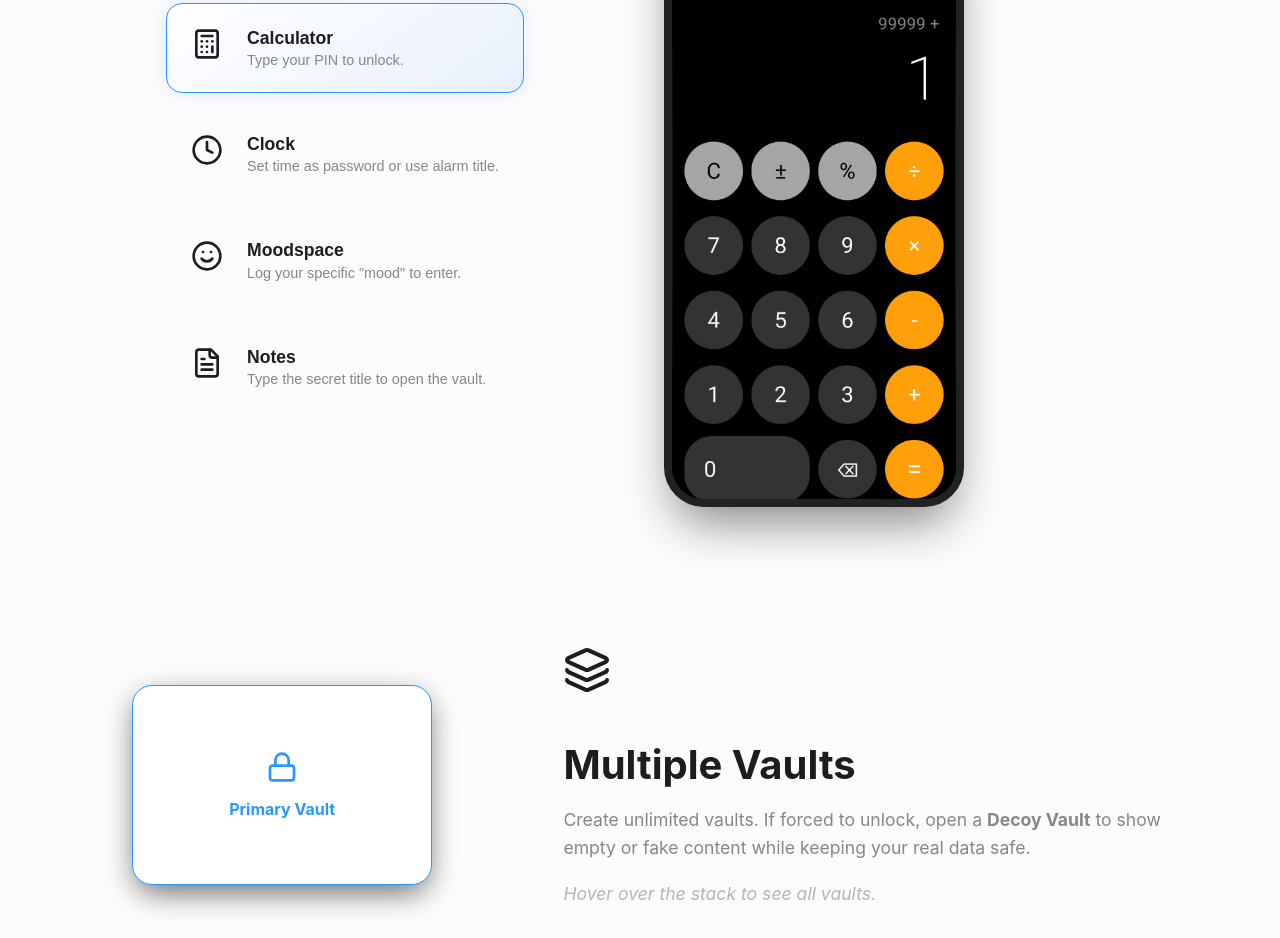
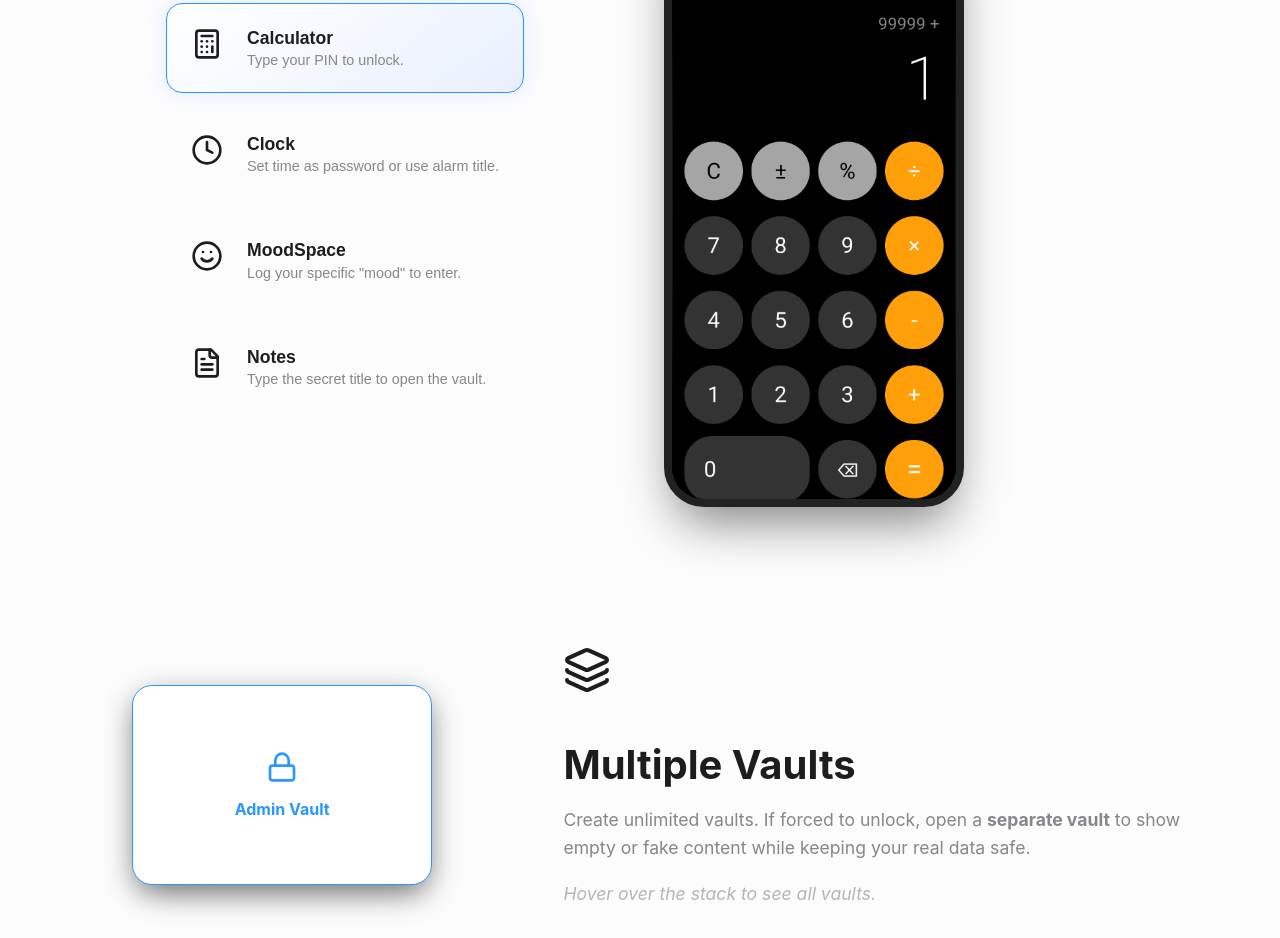
Before and after one commit to chaosmos-studio/securevault, an Astro site in the folder website/: page / in a window 1280 px wide. Shown: the part 1106-2044 px from the top of the page. Built offline with nearby package versions, Linux system fonts and the light colour scheme; Astro itself is replaced by a stand-in of ours.

Commit message:
fixed: #9

```diff
--- a/website/src/pages/index.astro
+++ b/website/src/pages/index.astro
@@ -106,7 +106,7 @@ import {
               <button class="disguise-btn" data-target="mood">
                 <div class="d-icon"><Smile size={32} /></div>
                 <div class="d-info">
-                  <h3>Moodspace</h3>
+                  <h3>MoodSpace</h3>
                   <p>Log your specific "mood" to enter.</p>
                 </div>
               </button>
@@ -143,11 +143,11 @@ import {
         <div class="content-wrapper grid-2-imbalanced-left">
           <div class="feature-visual">
             <div class="vault-stack hover-trigger">
-              <div class="vault-card v3">Isolatated Vault</div>
-              <div class="vault-card v2">Decoy Vault</div>
+              <div class="vault-card v3">Family Vault</div>
+              <div class="vault-card v2">Work Vault</div>
               <div class="vault-card v1 glow-card">
                 <div class="lock-icon"><Lock size={32} /></div>
-                <span>Primary Vault</span>
+                <span>Admin Vault</span>
               </div>
             </div>
           </div>
@@ -156,7 +156,7 @@ import {
             <h2>Multiple Vaults</h2>
             <p>
               Create unlimited vaults. If forced to unlock, open a <strong
-                >Decoy Vault</strong
+                >separate vault</strong
               > to show empty or fake content while keeping your real data safe.
             </p>
             <p class="hint-text">Hover over the stack to see all vaults.</p>
```
